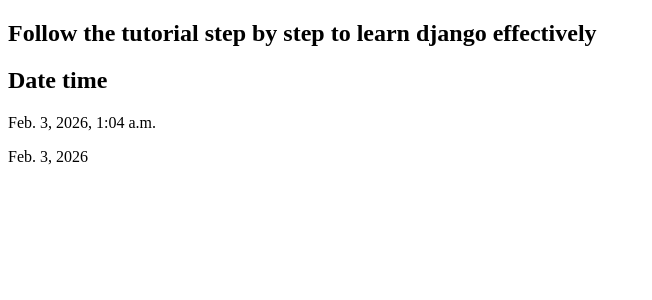
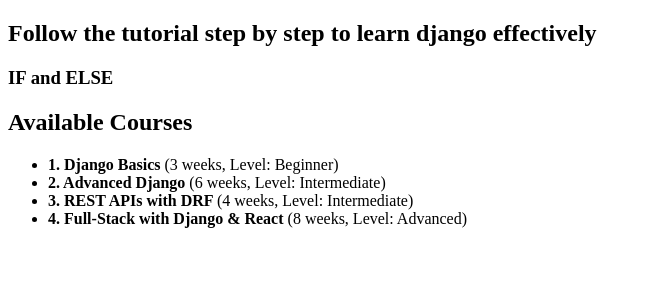
Before and after one commit to abubakkar-js-dev/Django_Learning, a Django app: page /course/django in a window 1280 px wide. Shown: the top 300 px of the page, without its empty margins (0-652 px from the left). Run offline with Django 5.2, Linux system fonts and the light colour scheme.

Commit message:
learn: django template language

```diff
--- a/ch12/course/templates/course/django.html
+++ b/ch12/course/templates/course/django.html
@@ -33,8 +33,65 @@
         <p>Course: {{cname | slice:"2" }} </p> {% endcomment %}
 
         {% comment %} 1.2 Date  {% endcomment %}
-        <h2> Date time </h2>
+        {% comment %} <h2> Date time </h2>
         <p>{{dt}}</p>
         <p>{{dt | date}}</p>
+        <p>{{dt | date:"D d m y"}}</p>
+        <p>{{dt | time}}</p>
+        <p>{{dt | time:'H:i'}}</p>
+        <p>{{dt | date:"SHORT_DATE_FORMAT"}}</p>
+        <p>TIME: {{dt | time:'TIME_FORMAT'}}</p>
+        <p> DATE: {{dt | date:'DATE_FORMAT'}}</p> {% endcomment %}
+
+        {% comment %} 2 Float  {% endcomment %}
+        {% comment %} <h2>Floating number format</h2>
+        <p>Value 1: {{v1}} </p>
+        <p>Value 2: {{v2}} </p>
+        <p>Value 3: {{v3}} </p>
+        <strong>(Formated)</strong>
+        <p>Value 1: {{v1 | floatformat:3}} </p>
+        <p>Value 2: {{v2 | floatformat:2}} </p>
+        <p>Value 3: {{v3 | floatformat}} </p>
+
+        <p>Value 1: {{v1 | floatformat:0}} </p>
+        <p>Value 2: {{v2 | floatformat:-2}} </p>
+        <p>Value 3: {{v3 | floatformat:-2}} </p> {% endcomment %}
+
+        {% comment %} 2 Float  {% endcomment %}
+        <h3>IF and ELSE </h3>
+        {% comment %} {% if name  %}
+            <h3>Course: {{name}} </h3>
+        {% endif %} {% endcomment %}
+
+        {% comment %} 3 if  {% endcomment %}
+
+        {% comment %} {% if name and available %}
+            <h3>Course: {{name}} </h3>
+            {% else %}
+            <h3> No courses available </h3>
+        {% endif %} {% endcomment %}
+
+        {% comment %} 4.1 if  {% endcomment %}
+
+        {% comment %} {% if name == 'Django' and name|length > 3 %}
+            <h3>Course: {{name}} </h3>
+            {% else %}
+            <h3> No courses available </h3>
+        {% endif %} {% endcomment %}
+
+        {% comment %} 5 for loop  {% endcomment %}
+        <h2>Available Courses</h2>
+        <ul>
+            {% for course in courses  %}
+            <li>
+
+                <strong>
+                    {{ forloop.counter }}.
+                    {{course.name}}
+                </strong>
+                ({{ course.duration }}, Level: {{ course.level }})
+            </li>
+            {% endfor %}
+        </ul>
     </body>
 </html>
--- a/ch12/course/views.py
+++ b/ch12/course/views.py
@@ -27,6 +27,32 @@ def home(req):
 #     return render(req,'course/django.html',couse_details)
 
 # example 1.2 Date
+# def learn_django(req):
+#     date = datetime.datetime.now()
+#     return render(req,'course/django.html',{'dt': date})
+
+
+# example 2 float format
+# def learn_django(req):
+#     nums = {'v1': 96.278, 'v2': 96.000, 'v3': 96.3700}
+#     return render(req,'course/django.html',nums)
+
+# # example 3 If else
+
+# def learn_django(req):
+#     info = {'name': 'Django', 'version': '3.5','available': True}
+#     return render(req,'course/django.html',info)
+
+# # example 4 for loop and for loop counter
+
 def learn_django(req):
-    date = datetime.datetime.now()
-    return render(req,'course/django.html',{'dt': date})
+    courses = [
+        {"name": "Django Basics", "duration": "3 weeks", "level": "Beginner"},
+        {"name": "Advanced Django", "duration": "6 weeks", "level": "Intermediate"},
+        {"name": "REST APIs with DRF", "duration": "4 weeks", "level": "Intermediate"},
+        {"name": "Full-Stack with Django & React", "duration": "8 weeks", "level": "Advanced"},
+    ]
+
+
+
+    return render(req,'course/django.html',{'courses': courses})
```
